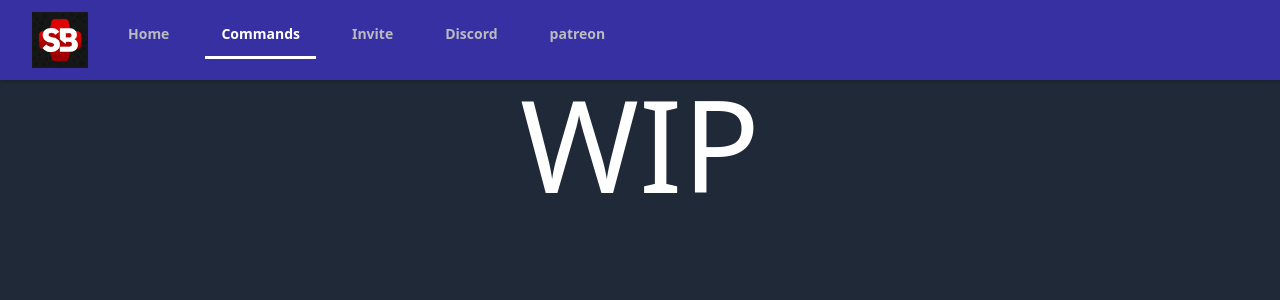
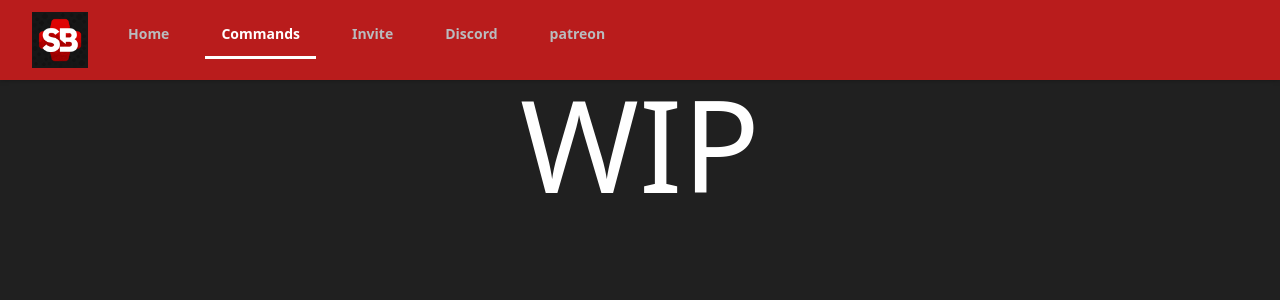
Before and after one commit to kr45732/skyblock-plus-web, a Nuxt app: page /commands in a window 1280 px wide. Shown: the top 300 px of the page. Built offline with nearby package versions, Linux system fonts and the light colour scheme.

Commit message:
prettier and other small shit

```diff
--- a/components/Footer.vue
+++ b/components/Footer.vue
@@ -7,7 +7,7 @@
         <div class="w-full md:w-4/12 px-4">
           <div class="text-lg text-white font-semibold py-4">
             Copyright © {{ date }} Skyblock Plus
-            <div class="text-sm  text-white">
+            <div class="text-sm text-white">
               Website made by
               <a class="text-red-600" href="https://github.com/TrashCan69420"
                 >TrashCan#8913</a
--- a/components/NavBar.vue
+++ b/components/NavBar.vue
@@ -1,6 +1,6 @@
 /* eslint-disable vue/multi-word-component-names */
 <template>
-  <nav class="navbar bg-indigo-800">
+  <nav class="navbar bg-red-700">
     <div class="max-w-15xl mx-auto px-2 sm:px-6 lg:px-8">
       <div class="relative flex items-center justify-between h-20">
         <div class="absolute inset-y-0 left-0 flex items-center sm:hidden">
--- a/pages/commands.vue
+++ b/pages/commands.vue
@@ -1,5 +1,5 @@
 <template>
-  <div class="main bg-gray-800 h-screen">
+  <div class="main bg-dark-gray h-screen">
     <NavBar />
     <div class="text-white text-9xl flex place-content-center">WIP</div>
   </div>
```
